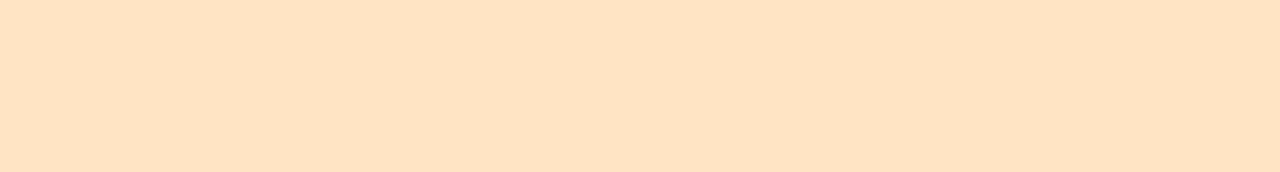
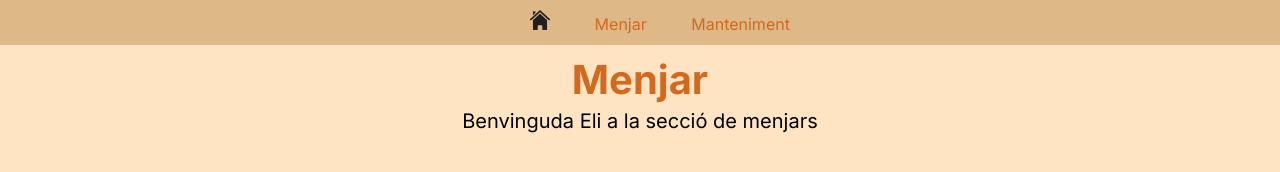
Before and after one commit to Magiclovekorean/Home-task-manager-per-elisenda, a plain HTML site: page menjar.html in a window 1280 px wide. Drawn offline with Linux system fonts and the light colour scheme.

Commit message:
Updated nav in all pagesm and added some accesivility changes

```diff
--- a/css/styles.css
+++ b/css/styles.css
@@ -8,29 +8,55 @@ body {
     font-family: 'Inter', Arial;
     margin: 0;
     padding: 0;
+    text-align: center;
 }
 
 #nav {
     background-color: burlywood;
     width: auto;
     height: 45px;
-    padding-left: 180px;
+
+    margin-bottom: 10px;
 }
 
 nav li {
-    display: inline;
+    display: inline-block;
+    margin-top: 10px;
+    margin-left: 40px;
+}
+h1 {
+    color:chocolate;
+    margin-bottom: 5px;
+    font-size: 40px;
+}
+
+p {
+    font-size: 20px;
 }
 
 a {
+    display: block;
     text-decoration: none;
-    display: inline-block;
-    margin: 6px;
 }
 
-h1 {
-    text-align: center;
+a:link {
+    color:chocolate
 }
 
-p {
-    text-align: center;
+a:visited  {
+    color: coral;
 }
+
+a:hover {
+    color: blanchedalmond;
+    text-decoration: underline;
+}
+
+a:active {
+    color: bisque;
+}
+
+img {
+    height: 20px;
+    width: 20px;
+}
--- a/css/to-do-list.css
+++ b/css/to-do-list.css
@@ -0,0 +1,33 @@
+body {
+    background-color: antiquewhite
+}
+
+h1 {
+    text-align: center;
+}
+
+li {
+    list-style-type: none;
+}
+
+.todo-list  {
+    margin:auto;
+    background-color:cornsilk;
+    width: 80%;
+    height: auto;
+    max-width: 6000px;
+    padding: 16px;
+}
+
+div {
+    background-color:bisque;
+    width: 80%;
+    height: 50px;
+    margin: auto;
+    margin-bottom: 10px;
+    text-align: center;
+}
+
+.sub-item {
+    padding-top: 5px;
+}
--- a/menjar.html
+++ b/menjar.html
@@ -4,14 +4,34 @@
     <meta charset="UTF-8">
     <meta name="viewport" content="width=device-width, initial-scale=1.0">
     <title>Menjar</title>
-    <link rel="icon" href="/images/favicon.ico">
+    <link rel="icon" href="/images/logo.ico">
     <link rel="stylesheet" href="/css/styles.css">
     <link rel="preconnect" href="https://fonts.googleapis.com">
     <link rel="preconnect" href="https://fonts.gstatic.com" crossorigin>
     <link href="https://fonts.googleapis.com/css2?family=Inter:wght@400;700&display=swap" rel="stylesheet">
-    <link rel="stylesheet" href="/css/to-do-list.css"">
+    <link rel="stylesheet" href="/css/styles.css">
 </head>
 <body>
-
+    <header>
+        <div id="nav">
+            <nav>
+                <ul>
+                    <li>
+                        <a href="/index.html" target="_self" title="Fes clic aquí per anar a la pàgina d'inici.">
+                            <img src="/images/logo.ico" alt="un logo de una casa">
+                        </a>
+                    </li>
+                    <li>
+                        <a href="/menjar.html" target="_self" title="Fes clic aquí per anar a la secció de menjar">Menjar</a>
+                    </li>
+                    <li>
+                        <a href="/manteniment.html" target="_self" title="Fes clic aquí per anar a la secció de manteniment">Manteniment</a>
+                    </li>
+                </ul>
+            </nav>
+        </div>
+        <h1>Menjar</h1>
+        <p>Benvinguda Eli a la secció de menjars</p>
+    </header>
 </body>
 </html>
```
Also changed, not shown: index.html (+8 -3 lines), manteniment.html (+20 -2 lines), images/logo.ico (renamed from images/favicon.ico).
